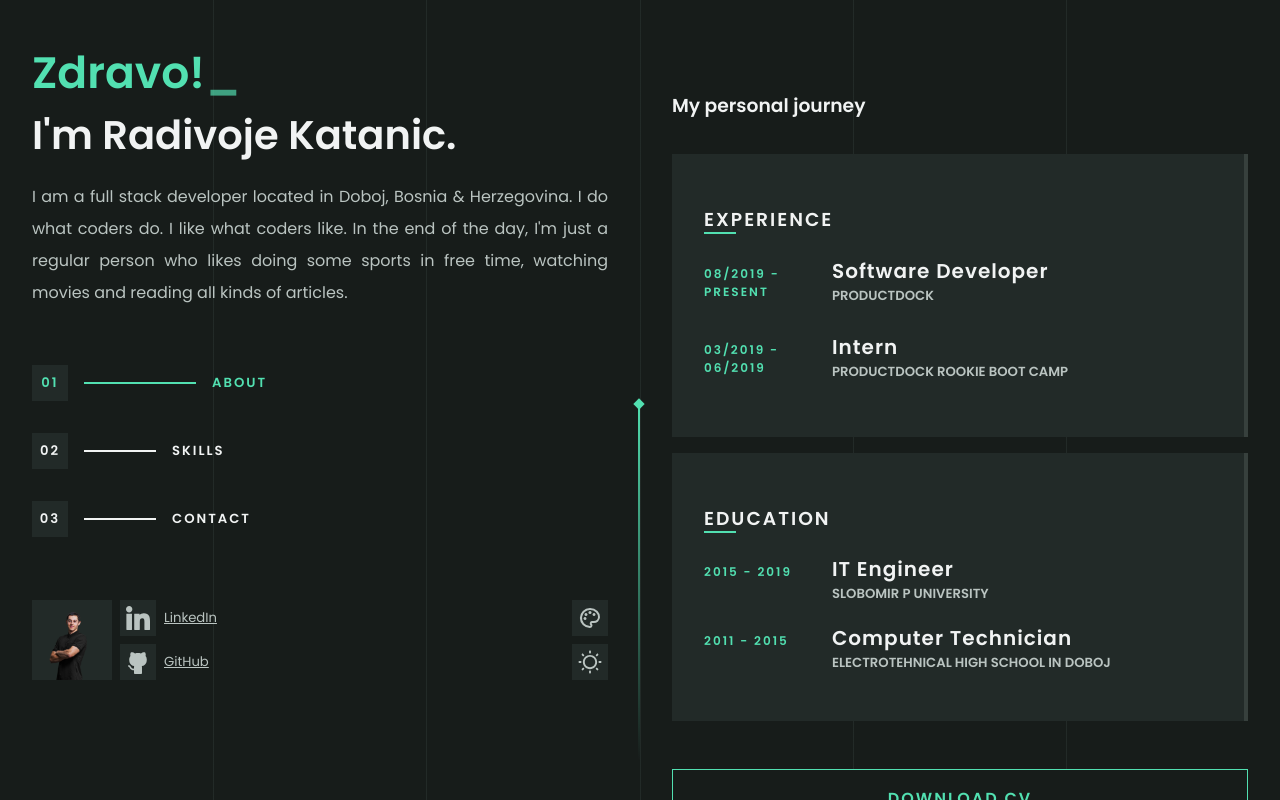
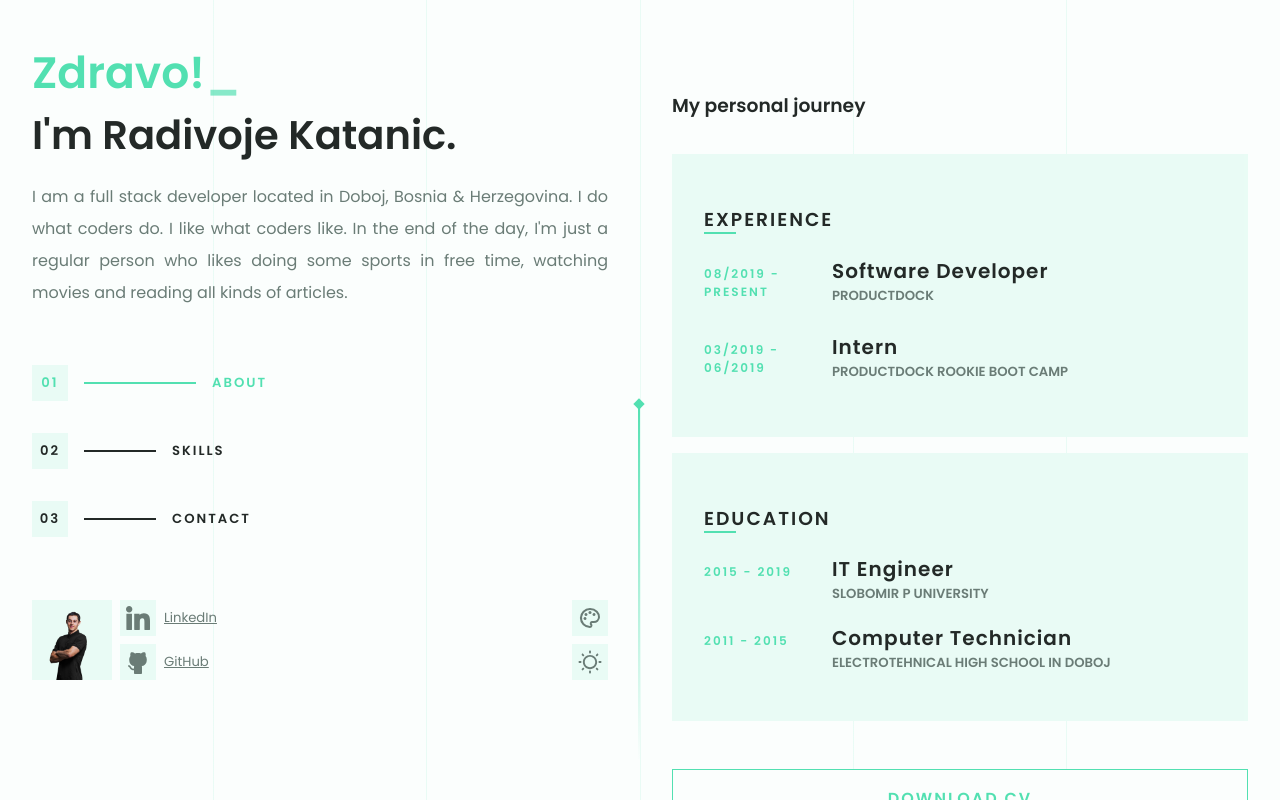
Before and after one commit to rkatanic/portfolio, a React (Create React App) app: page / in a window 1280 px wide. Shown: the top 800 px of the page. Built offline with nearby package versions, Linux system fonts and the light colour scheme.

Commit message:
Save dark mode flag in local storage

```diff
--- a/src/components/DarkModeSwitch.tsx
+++ b/src/components/DarkModeSwitch.tsx
@@ -11,8 +11,11 @@ const DarkModeSwitch = (): JSX.Element => {
 
   const shouldShowDarkMode = (): void => {
     if (isDarkMode) {
-      window.document.body.setAttribute("class", "dark-mode");
+      window.localStorage.removeItem("dark-mode");
+      window.document.body.setAttribute("class", "day-mode");
     } else {
+      window.localStorage.setItem("dark-mode", "true");
+
       window.document.body.removeAttribute("class");
     }
   };
--- a/src/context/GlobalContext.tsx
+++ b/src/context/GlobalContext.tsx
@@ -1,12 +1,14 @@
 import { createContext, useContext, useState } from "react";
 
 const GlobalContext = createContext({
-  isDarkMode: false,
+  isDarkMode: true,
   toggleDarkMode: () => {},
 });
 
 const GlobalContextProvider = (props: any) => {
-  const [isDarkMode, setIsDarkMode] = useState(true);
+  const [isDarkMode, setIsDarkMode] = useState(
+    window.localStorage.getItem("dark-mode") ? false : true
+  );
 
   const toggleDarkMode = (): void => {
     setIsDarkMode((prevState) => !prevState);
--- a/src/index.css
+++ b/src/index.css
@@ -6,7 +6,7 @@
 
   --color-hue: 160;
   --color-primary: hsl(var(--color-hue), 70%, 60%);
-  --color-primary-two: hsl(var(--color-hue), 55%, 55%);
+  --color-primary-two: hsl(var(--color-hue), 30%, 5%);
   --color-primary-light: hsl(var(--color-hue), 90%, 85%);
   --color-gradient: linear-gradient(
     60deg,
@@ -14,13 +14,13 @@
     var(--color-primary)
   );
 
-  --color-title: hsl(var(--color-hue), 8%, 15%);
-  --color-text: hsl(var(--color-hue), 8%, 45%);
+  --color-title: hsl(var(--color-hue), 8%, 95%);
+  --color-text: hsl(var(--color-hue), 8%, 75%);
   --color-text-light: hsl(var(--color-hue), 8%, 65%);
 
-  --color-input: hsl(var(--color-hue), 70%, 95%);
-  --color-body: hsl(var(--color-hue), 60%, 99%);
-  --color-container: #fff;
+  --color-input: hsl(var(--color-hue), 10%, 15%);
+  --color-body: hsl(var(--color-hue), 8%, 10%);
+  --color-container: hsl(var(--color-hue), 30%, 15%);
 
   --font-size-0-75: 0.75rem;
   --font-size-1: 1rem;
@@ -58,13 +58,13 @@ body {
   margin: 0;
 }
 
-body.dark-mode {
-  --color-primary-two: hsl(var(--color-hue), 30%, 5%);
-  --color-title: hsl(var(--color-hue), 8%, 95%);
-  --color-text: hsl(var(--color-hue), 8%, 75%);
-  --color-input: hsl(var(--color-hue), 10%, 15%);
-  --color-body: hsl(var(--color-hue), 8%, 10%);
-  --color-container: hsl(var(--color-hue), 30%, 15%);
+body.day-mode {
+  --color-primary-two: hsl(var(--color-hue), 55%, 55%);
+  --color-title: hsl(var(--color-hue), 8%, 15%);
+  --color-text: hsl(var(--color-hue), 8%, 45%);
+  --color-input: hsl(var(--color-hue), 70%, 95%);
+  --color-body: hsl(var(--color-hue), 60%, 99%);
+  --color-container: #fff;
 }
 
 h1,
```
